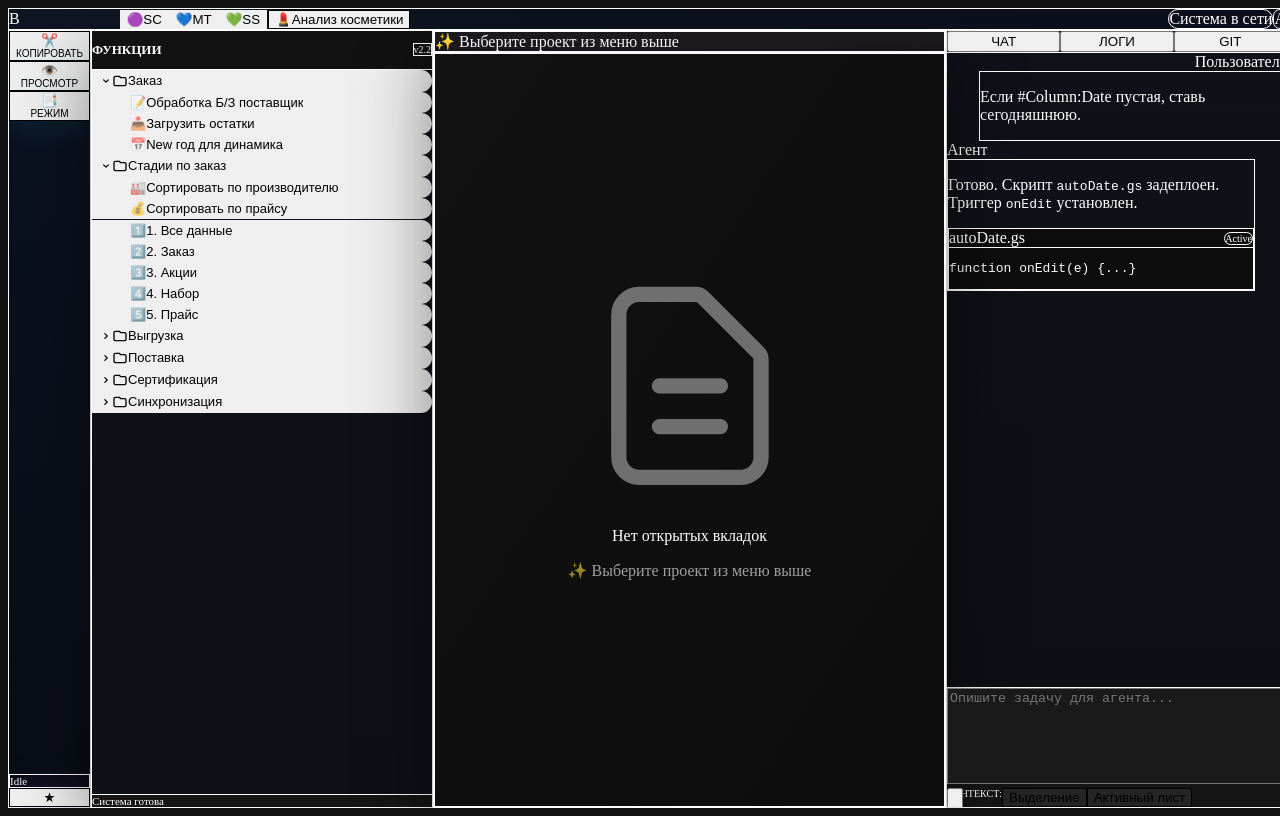
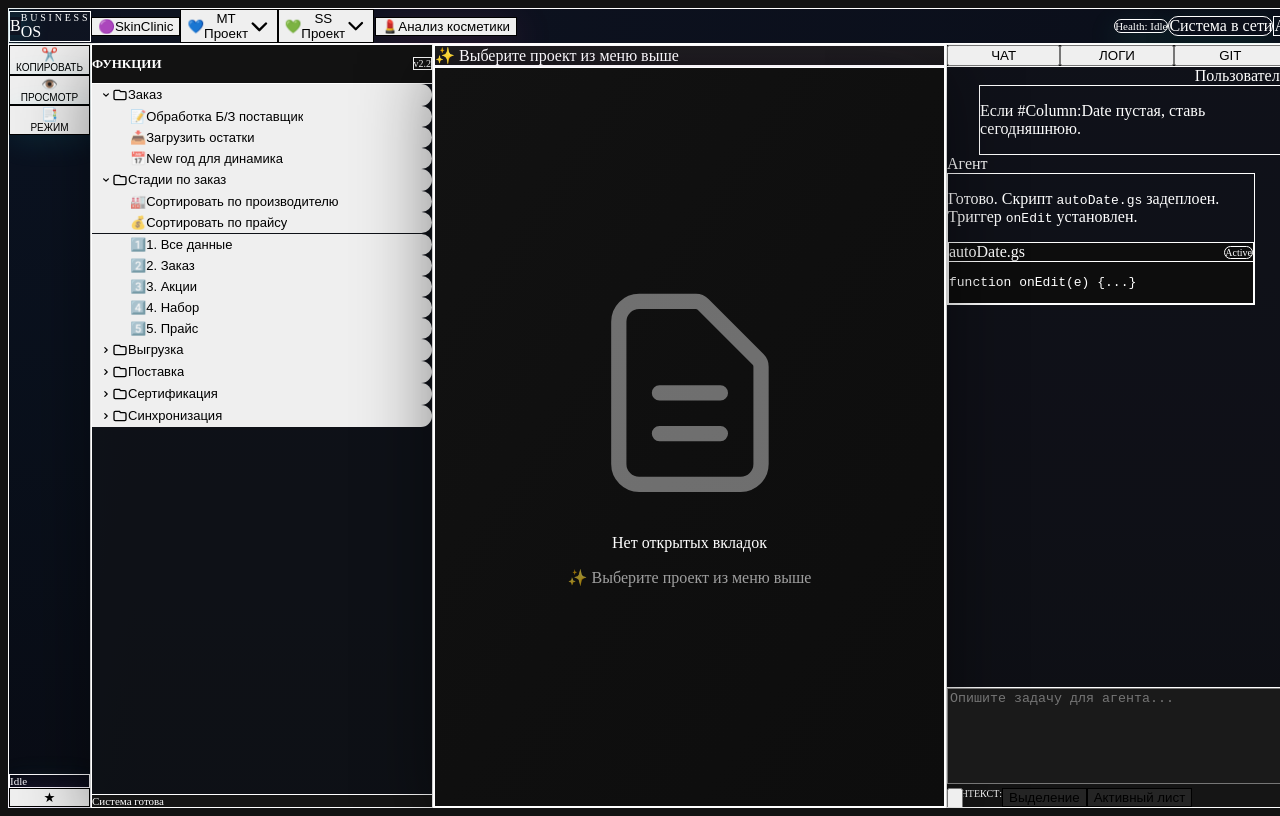
Before and after one commit to alfabeautymarketing-eng/BusinessOS, a Next.js app in the folder client/: page / in a window 1280 px wide. Built offline with nearby package versions, Linux system fonts and the light colour scheme.

Commit message:
auto: update 20251203-014205

```diff
--- a/client/src/components/TopNav.tsx
+++ b/client/src/components/TopNav.tsx
@@ -83,14 +83,17 @@ export default function TopNav({ onOpenTab }: TopNavProps) {
   const specialProjects = projects.filter((p) => p.type === 'internal-app');
 
   return (
-    <div className="flex items-center justify-between w-full">
+    <div className="flex items-center justify-between w-full h-full">
       {/* Left: Logo & Projects */}
-      <div className="flex items-center space-x-8">
-        <div className="flex items-center space-x-3">
-          <div className="w-8 h-8 bg-gradient-to-br from-purple-500 via-blue-600 to-cyan-500 rounded-lg flex items-center justify-center font-bold text-sm shadow-lg shadow-purple-500/30 hover:shadow-purple-500/50 transition-shadow duration-300">
+      <div className="flex items-center space-x-6">
+        <div className="flex items-center gap-3 rounded-xl border border-white/5 bg-white/5 px-3 py-2 shadow-[0_8px_30px_rgba(0,0,0,0.35)]">
+          <div className="w-10 h-10 bg-gradient-to-br from-cyan-400 via-blue-500 to-purple-600 rounded-xl flex items-center justify-center font-black text-lg shadow-[0_0_25px_rgba(34,211,238,0.55)]">
             B
           </div>
-          <span className="font-bold tracking-wide text-base bg-gradient-to-r from-white to-gray-300 bg-clip-text text-transparent">BUSINESS OS</span>
+          <div className="leading-tight">
+            <div className="text-[10px] uppercase tracking-[0.28em] text-gray-400">Business</div>
+            <div className="text-sm font-semibold text-white tracking-wide">OS</div>
+          </div>
         </div>
 
         <nav className="flex items-center space-x-1">
@@ -105,15 +108,19 @@ export default function TopNav({ onOpenTab }: TopNavProps) {
             >
               <button
                 onClick={() => handleProjectClick(project)}
-                className="px-4 py-2 rounded-lg text-sm font-semibold text-gray-400 hover:text-white hover:bg-gradient-to-b hover:from-white/10 hover:to-white/5 transition-all duration-300 flex items-center gap-2 border border-transparent hover:border-white/10 hover:shadow-lg"
+                className={`group px-4 py-2 rounded-xl text-sm font-semibold transition-all duration-300 flex items-center gap-2 border
+                  ${openDropdown === project.id
+                    ? 'text-white border-cyan-400/60 bg-cyan-500/10 shadow-[0_10px_40px_rgba(34,211,238,0.25)]'
+                    : 'text-gray-300 border-white/5 bg-white/5 hover:border-cyan-400/30 hover:text-white hover:bg-white/10'}
+                `}
                 style={{
                   color: openDropdown === project.id ? project.color : undefined,
-                  borderColor: openDropdown === project.id ? `${project.color}40` : undefined,
-                  backgroundColor: openDropdown === project.id ? `${project.color}15` : undefined,
+                  borderColor: openDropdown === project.id ? `${project.color}70` : undefined,
+                  boxShadow: openDropdown === project.id ? `0 10px 35px -10px ${project.color}80` : undefined
                 }}
               >
-                <span className="text-base">{project.icon}</span>
-                <span>{project.shortName}</span>
+                <span className="text-base drop-shadow">{project.icon}</span>
+                <span>{project.name}</span>
                 <svg
                   className={`w-3.5 h-3.5 transition-transform duration-300 ${openDropdown === project.id ? 'rotate-180' : ''
                     }`}
@@ -128,11 +135,11 @@ export default function TopNav({ onOpenTab }: TopNavProps) {
               {/* Dropdown Menu */}
               {openDropdown === project.id && project.links && (
                 <div
-                  className="absolute top-full left-0 mt-2 w-64 bg-gradient-to-b from-[#252525] to-[#1a1a1a] border border-white/10 rounded-xl shadow-2xl z-50 backdrop-blur-xl overflow-hidden animate-in fade-in slide-in-from-top-2 duration-200"
+                  className="absolute top-full left-0 mt-2 w-64 bg-gradient-to-b from-[#151a26]/95 to-[#0f1420]/95 border border-white/10 rounded-2xl shadow-2xl z-50 backdrop-blur-2xl overflow-hidden animate-in fade-in slide-in-from-top-2 duration-200"
                   style={{
                     borderTopWidth: '2px',
                     borderTopColor: project.color,
-                    boxShadow: `0 10px 40px -10px ${project.color}40`
+                    boxShadow: `0 20px 60px -10px ${project.color}50`
                   }}
                 >
                   <div className="py-2">
@@ -153,14 +160,14 @@ export default function TopNav({ onOpenTab }: TopNavProps) {
           ))}
 
           {/* Separator */}
-          {specialProjects.length > 0 && <div className="w-px h-4 bg-gray-700 mx-2"></div>}
+          {specialProjects.length > 0 && <div className="w-px h-5 bg-white/10 mx-3"></div>}
 
           {/* Special Projects (Internal Apps) */}
           {specialProjects.map((project) => (
             <button
               key={project.id}
               onClick={() => handleProjectClick(project)}
-              className="px-4 py-2 rounded-lg text-sm font-semibold text-pink-400 hover:text-pink-300 hover:bg-gradient-to-r hover:from-pink-900/30 hover:to-pink-800/20 transition-all duration-300 border border-pink-500/30 hover:border-pink-500/50 flex items-center gap-2 hover:shadow-lg hover:shadow-pink-500/20"
+              className="px-4 py-2 rounded-xl text-sm font-semibold text-pink-200 hover:text-pink-100 bg-pink-500/10 hover:bg-pink-500/20 transition-all duration-300 border border-pink-500/30 hover:border-pink-500/60 flex items-center gap-2 shadow-[0_10px_40px_rgba(236,72,153,0.2)]"
             >
               <span className="text-base">{project.icon}</span>
               <span>{project.name}</span>
@@ -170,15 +177,22 @@ export default function TopNav({ onOpenTab }: TopNavProps) {
       </div>
 
       {/* Right: Status & User */}
-      <div className="flex items-center space-x-4">
-        <div className="flex items-center space-x-2.5 px-4 py-2 bg-gradient-to-r from-green-900/20 to-emerald-900/20 rounded-full border border-green-500/30 backdrop-blur-sm">
+      <div className="flex items-center space-x-3">
+        <div className="flex items-center gap-2 px-3 py-1.5 rounded-full border border-emerald-500/25 bg-emerald-500/10 text-[11px] font-semibold text-emerald-200 shadow-[0_10px_30px_rgba(52,211,153,0.18)]">
+          <span className="relative flex h-2 w-2">
+            <span className="animate-ping absolute inline-flex h-full w-full rounded-full bg-emerald-400 opacity-75"></span>
+            <span className="relative inline-flex rounded-full h-2 w-2 bg-emerald-500 shadow-[0_0_8px_rgba(52,211,153,0.8)]"></span>
+          </span>
+          Health: Idle
+        </div>
+        <div className="flex items-center space-x-2.5 px-4 py-2 bg-gradient-to-r from-green-900/30 to-emerald-900/30 rounded-full border border-green-500/30 backdrop-blur-sm shadow-[0_10px_30px_rgba(16,185,129,0.15)]">
           <span className="relative flex h-2.5 w-2.5">
             <span className="animate-ping absolute inline-flex h-full w-full rounded-full bg-green-400 opacity-75"></span>
             <span className="relative inline-flex rounded-full h-2.5 w-2.5 bg-green-500 shadow-[0_0_8px_rgba(34,197,94,0.8)]"></span>
           </span>
-          <span className="text-xs text-green-400 font-semibold">Система в сети</span>
+          <span className="text-xs text-green-200 font-semibold">Система в сети</span>
         </div>
-        <div className="w-9 h-9 rounded-full bg-gradient-to-br from-purple-500/20 to-blue-500/20 border border-purple-500/40 flex items-center justify-center text-sm font-bold text-purple-300 hover:border-purple-500/60 hover:shadow-lg hover:shadow-purple-500/30 transition-all duration-300 cursor-pointer">
+        <div className="w-10 h-10 rounded-2xl bg-gradient-to-br from-purple-500/25 via-blue-500/25 to-cyan-500/25 border border-purple-500/40 flex items-center justify-center text-sm font-bold text-purple-200 hover:border-purple-500/60 hover:shadow-[0_10px_40px_rgba(168,85,247,0.25)] transition-all duration-300 cursor-pointer">
           A
         </div>
       </div>
--- a/client/src/config/projects.json
+++ b/client/src/config/projects.json
@@ -11,40 +11,32 @@
           "id": "database",
           "name": "База SK",
           "type": "sheets",
-          "url": "https://docs.google.com/spreadsheets/d/[SK_SPREADSHEET_ID]/edit",
+          "url": "https://docs.google.com/spreadsheets/d/1CpYYLvRYslsyCkuLzL9EbbjsvbNpWCEZcmhKqMoX5zw/edit",
           "sheetId": "1CpYYLvRYslsyCkuLzL9EbbjsvbNpWCEZcmhKqMoX5zw",
-          "icon": "📊"
+          "icon": "🌟"
         },
         {
           "id": "source-docs",
-          "name": "Исходные документы",
+          "name": "Док-ты от производителя",
           "type": "sheets",
-          "url": "https://docs.google.com/spreadsheets/d/[SK_SPREADSHEET_ID]/edit",
+          "url": "https://docs.google.com/spreadsheets/d/1zSu0PzKKa5wvwMZCicwLN8N7Rwhs8XlJVrTrt2LMzQs/edit",
           "sheetId": "1zSu0PzKKa5wvwMZCicwLN8N7Rwhs8XlJVrTrt2LMzQs",
-          "icon": "📁"
-        },
-        {
-          "id": "compositions",
-          "name": "Составы",
-          "type": "sheets",
-          "url": "https://docs.google.com/spreadsheets/d/[SK_COMPOSITIONS_ID]/edit",
-          "sheetId": "[SK_COMPOSITIONS_ID]",
-          "icon": "🧪"
+          "icon": "🏭"
         },
         {
           "id": "inci",
           "name": "ИНСИ",
           "type": "drive-folder",
-          "url": "https://drive.google.com/drive/folders/[SK_INCI_FOLDER_ID]",
-          "folderId": "[SK_INCI_FOLDER_ID]",
-          "icon": "📋"
+          "url": "https://drive.google.com/drive/folders/1hYhOGJE54ZGd9oYcD9jm23Kp4rG2yyw1",
+          "folderId": "1hYhOGJE54ZGd9oYcD9jm23Kp4rG2yyw1",
+          "icon": "⚗️"
         },
         {
           "id": "declarations",
           "name": "Декларации",
           "type": "drive-folder",
-          "url": "https://drive.google.com/drive/folders/[SK_DECLARATIONS_FOLDER_ID]",
-          "folderId": "[SK_DECLARATIONS_FOLDER_ID]",
+          "url": "https://drive.google.com/drive/folders/1es2TNgGoAJgOLhe1pwgyYe-4oDjiFoOI",
+          "folderId": "1es2TNgGoAJgOLhe1pwgyYe-4oDjiFoOI",
           "icon": "📜"
         }
       ]
```
